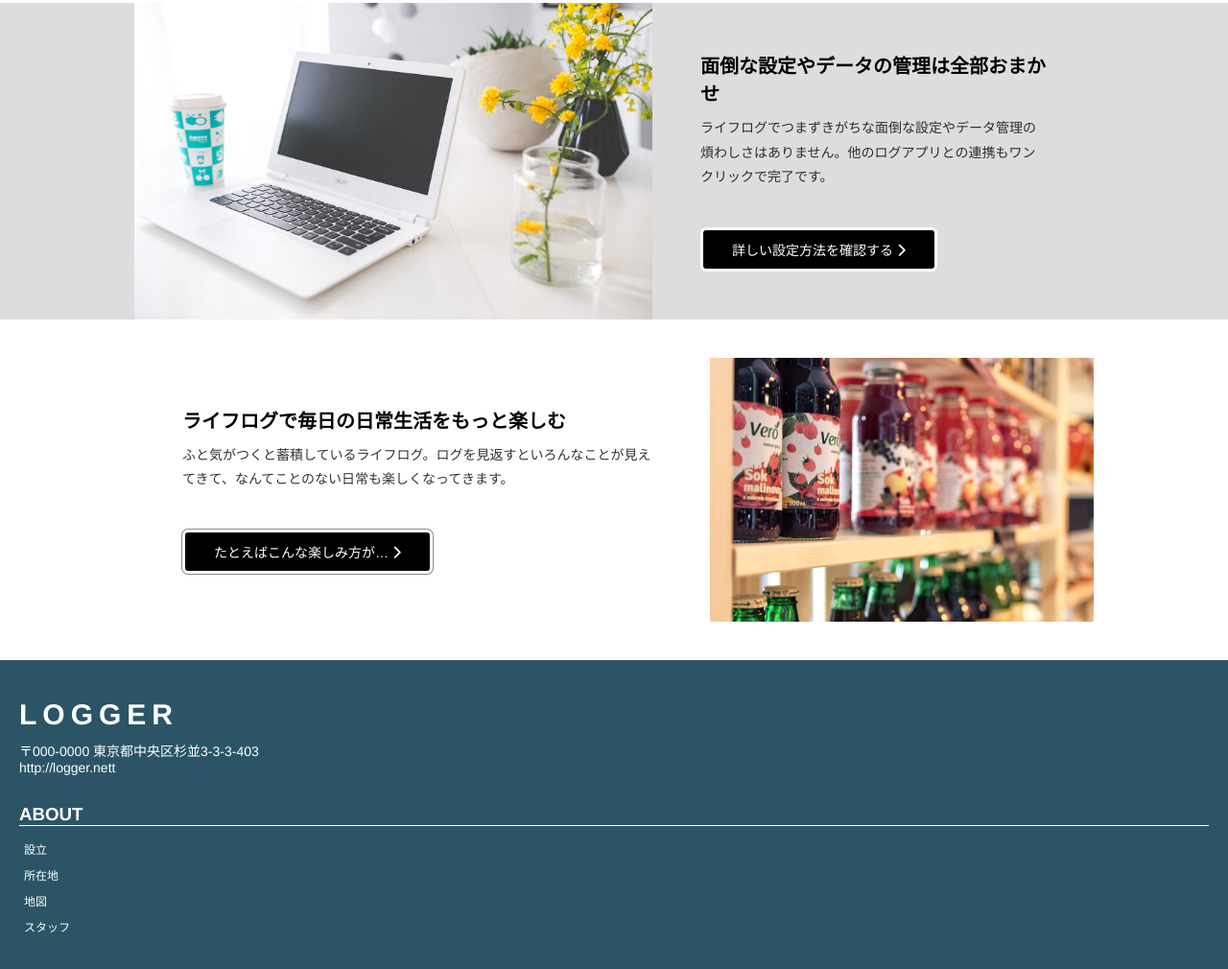
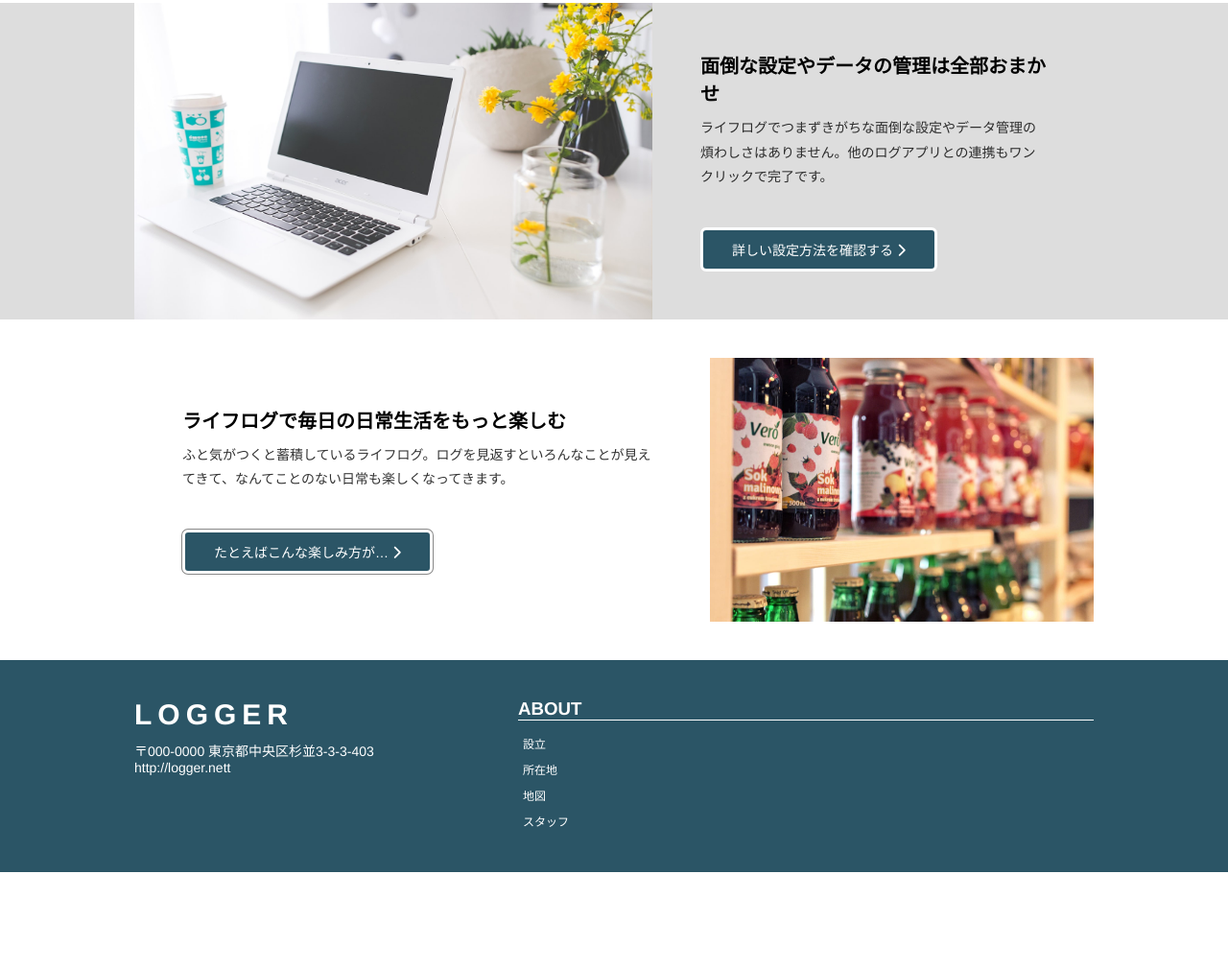
Before and after one commit to kofaitbon/html, a plain HTML site: page index.html in a window 1280 px wide. Shown: the part 1184-2194 px from the top of the page at 96% size. After the commit the page ends 2093 px from the top, so only its background shows below. Drawn offline with Linux system fonts and the light colour scheme.

Commit message:
change color

```diff
--- a/css/style.css
+++ b/css/style.css
@@ -42,7 +42,7 @@ body {
   padding: 10px 30px;
   border: solid 3px currentColor;
   border-radius: 6px;
-  background-color: lightskyblue;
+  background-color: #BF6A7A;
   color: #fff;
   font-size: 14px;
   text-decoration: none;
@@ -108,7 +108,7 @@ body {
   line-height: 2em;
   border-radius: 50%;
   text-align: center;
-  background-color: #ddd;
+  background-color: lightblue;
   color: #fff;
 }
 
@@ -151,7 +151,7 @@ body {
   padding: 10px 30px;
   border: solid 3px currentColor;
   border-radius: 6px;
-  background-color: #000;
+  background-color: #2B5566;
   color: #fff;
   font-size: 14px;
   text-decoration: none;
@@ -222,7 +222,7 @@ body {
   box-shadow: 0 0 0 1px #888;
   border: solid 3px currentColor;
   border-radius: 6px;
-  background-color: #000;
+  background-color: #2B5566;
   color: #fff;
   font-size: 14px;
   text-decoration: none;
@@ -272,6 +272,25 @@ footer .container {
   padding: 40px 20px;
 }
 
+@media (min-width: 768px) {
+	footer .container {
+		display: flex;
+		flex-wrap: wrap;
+		max-width: 1000px;
+		margin-left: auto;
+		margin-right: auto;
+	}
+
+	.footA {
+		flex: 0 0 40%;
+	}
+
+	.footB {
+		flex: 0 0 60%;
+	}
+}
+
+
 /* フッターA: サイト情報 */
 .footA {
   margin-bottom: 30px;
@@ -317,5 +336,5 @@ footer .container {
 }
 
 .footB a:hover {
-  background-color: rgba(0,0,0,0.3);
+    background-color: rgba(0,0,0,0.3);
 }
```
Also changed, not shown: 1 other file.
